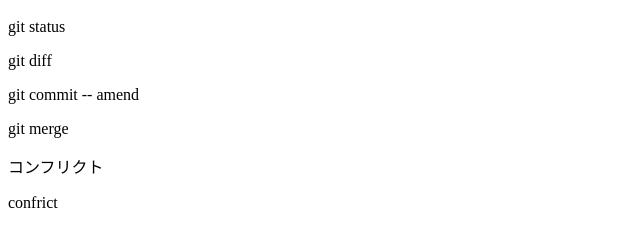
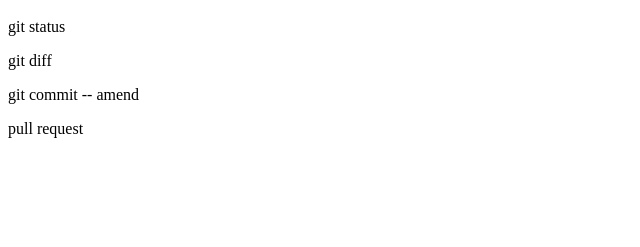
Before and after one commit to shuheisan77/git_tutorial, a plain HTML site: page index.html in a window 1280 px wide. Shown: the part 57-304 px from the top of the page, without its empty margins (0-640 px from the left). Drawn offline with Linux system fonts and the light colour scheme.

Commit message:
コンフリクト解消

```diff
--- a/index.html
+++ b/index.html
@@ -2,6 +2,4 @@
 <p>git status</p>
 <p>git diff</p>
 <p>git commit -- amend</p>
-<p>git merge</p>
-<p>コンフリクト</p>
-<p>confrict</p>
+<p>pull request</p>
```
